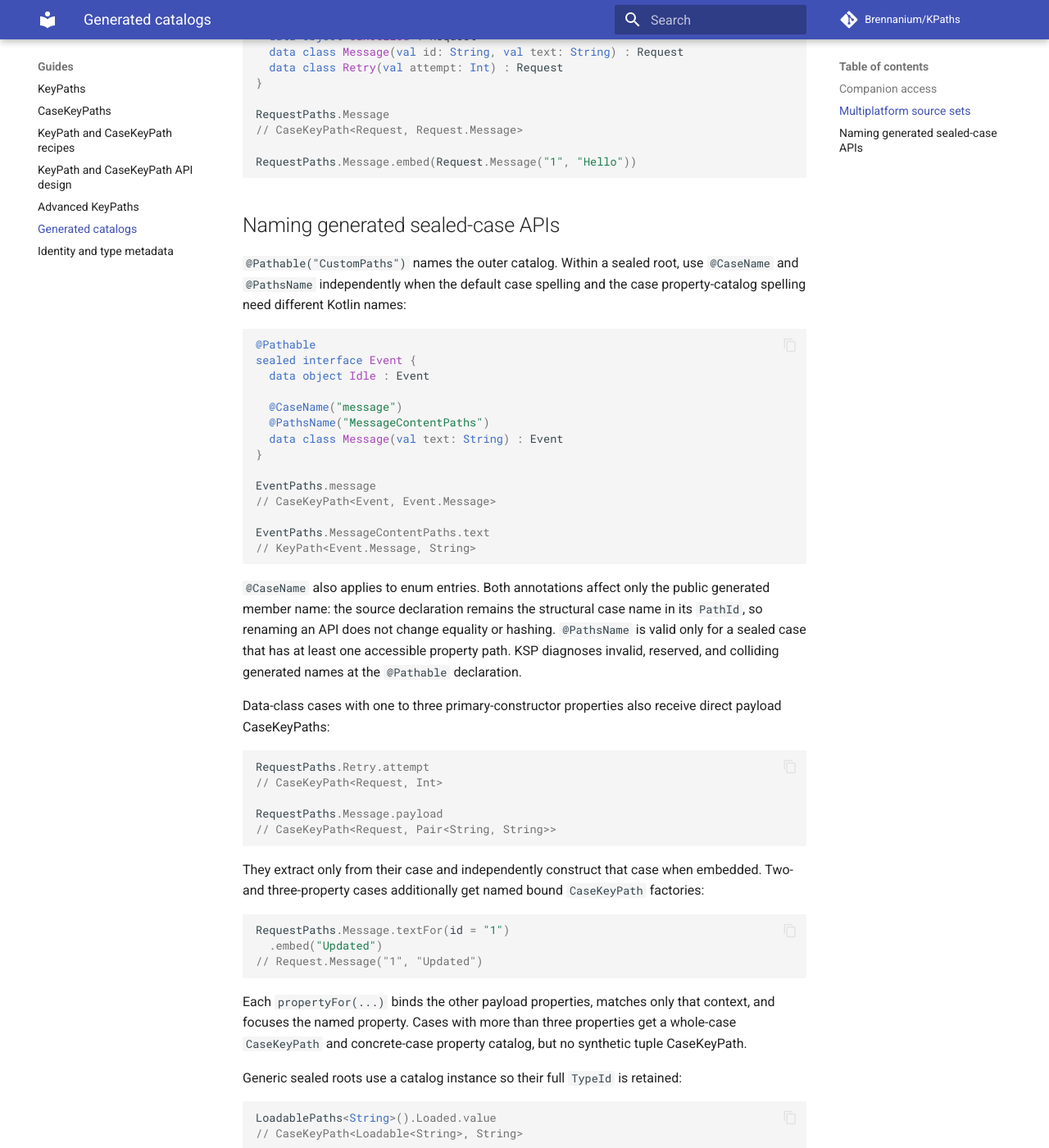
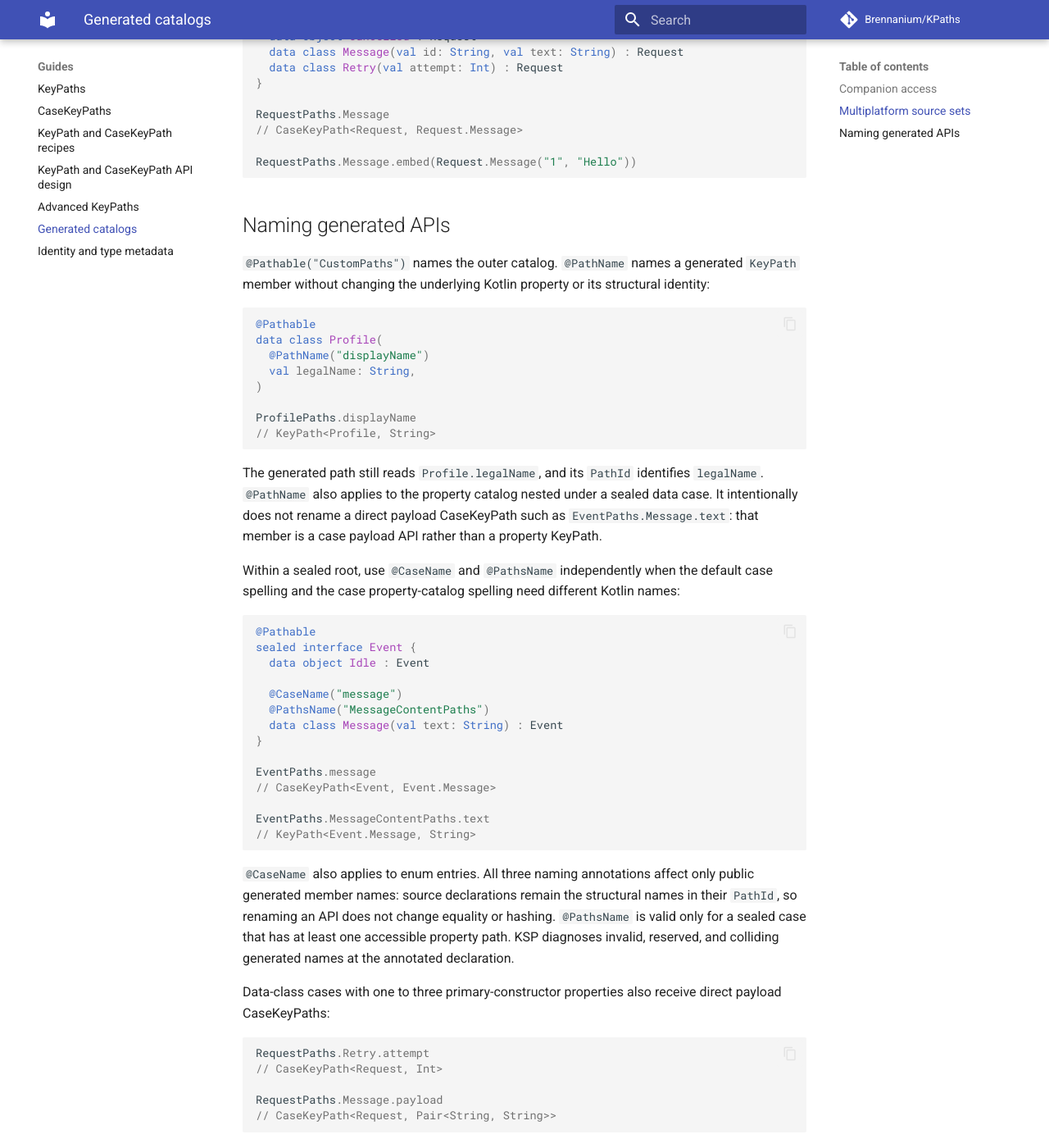
Before and after one commit to Brennanium/KPaths, an MkDocs documentation site: the page built from docs/generation.md, in a window 1280 px wide and 1400 px high, scrolled down 1548 px. Shown: the whole window at 82% size. Built offline with MkDocs 1.6.1 and Material for MkDocs 9.7.7, drawn with Linux system fonts in a browser that asks for light colours; comment, search, counter and statistics services are not loaded.

Commit message:
Document generated property names

````diff
--- a/docs/generation.md
+++ b/docs/generation.md
@@ -74,11 +74,29 @@ RequestPaths.Message
 RequestPaths.Message.embed(Request.Message("1", "Hello"))
 ```
 
-## Naming generated sealed-case APIs
+## Naming generated APIs
 
-`@Pathable("CustomPaths")` names the outer catalog. Within a sealed root, use `@CaseName` and
-`@PathsName` independently when the default case spelling and the case property-catalog spelling
-need different Kotlin names:
+`@Pathable("CustomPaths")` names the outer catalog. `@PathName` names a generated `KeyPath`
+member without changing the underlying Kotlin property or its structural identity:
+
+```kotlin
+@Pathable
+data class Profile(
+  @PathName("displayName")
+  val legalName: String,
+)
+
+ProfilePaths.displayName
+// KeyPath<Profile, String>
+```
+
+The generated path still reads `Profile.legalName`, and its `PathId` identifies `legalName`.
+`@PathName` also applies to the property catalog nested under a sealed data case. It intentionally
+does not rename a direct payload CaseKeyPath such as `EventPaths.Message.text`: that member is a
+case payload API rather than a property KeyPath.
+
+Within a sealed root, use `@CaseName` and `@PathsName` independently when the default case spelling
+and the case property-catalog spelling need different Kotlin names:
 
 ```kotlin
 @Pathable
@@ -97,11 +115,11 @@ EventPaths.MessageContentPaths.text
 // KeyPath<Event.Message, String>
 ```
 
-`@CaseName` also applies to enum entries. Both annotations affect only the public generated member
-name: the source declaration remains the structural case name in its `PathId`, so renaming an API
+`@CaseName` also applies to enum entries. All three naming annotations affect only public generated
+member names: source declarations remain the structural names in their `PathId`, so renaming an API
 does not change equality or hashing. `@PathsName` is valid only for a sealed case that has at least
 one accessible property path. KSP diagnoses invalid, reserved, and colliding generated names at the
-`@Pathable` declaration.
+annotated declaration.
 
 Data-class cases with one to three primary-constructor properties also receive direct payload CaseKeyPaths:
 
````
